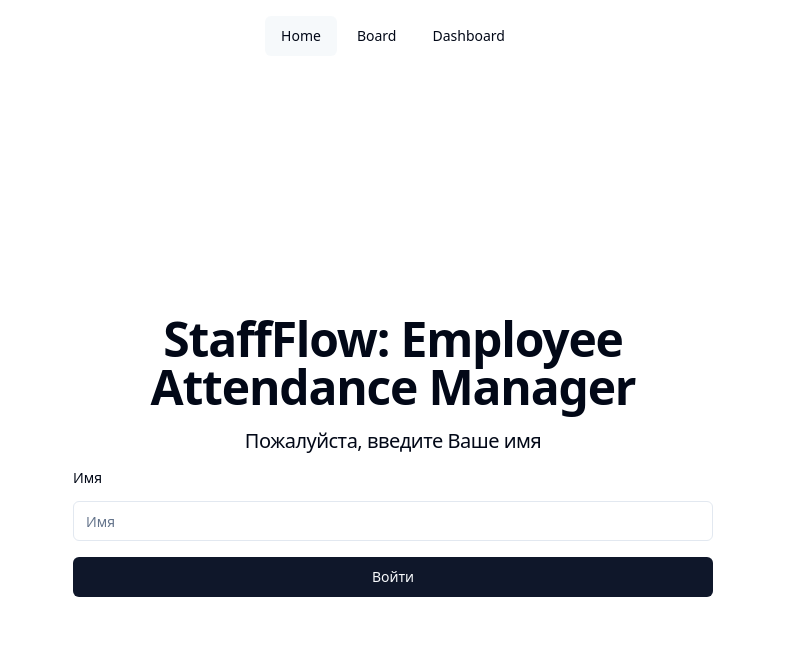
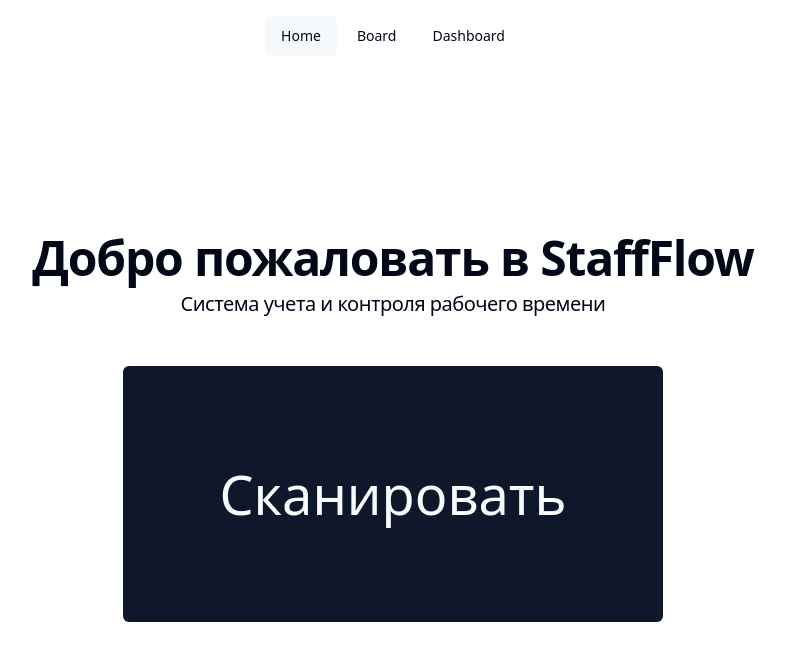
Before and after one commit to devoren/staff-flow, a React (Vite) app in the folder client/: page / in a window 1280 px wide. Shown: the top 660 px of the page, without its empty margins (247-1033 px from the left). Built offline with nearby package versions, Linux system fonts and the light colour scheme.

Commit message:
style: redesign board and home

```diff
--- a/client/src/pages/Board/Board.tsx
+++ b/client/src/pages/Board/Board.tsx
@@ -1,7 +1,6 @@
 import { useEffect, useRef, useState } from "react";
 import QRCode from "react-qr-code";
 import { nanoid } from "nanoid";
-import { Button } from "src/components/ui/button";
 
 type Qr = {
 	value: string;
@@ -11,8 +10,7 @@ type Qr = {
 const qrValue = nanoid(24);
 
 const Board = () => {
-	const user = localStorage.getItem("user");
-	const [scanned, setScanned] = useState(false);
+	const lsUser = localStorage.getItem("user");
 	const [qr, setQr] = useState<Qr>({
 		createdAt: new Date(),
 		value: qrValue,
@@ -20,7 +18,7 @@ const Board = () => {
 	const intervalId = useRef<NodeJS.Timeout | null>(null);
 
 	useEffect(() => {
-		if (user && !scanned) {
+		if (lsUser) {
 			intervalId.current = setInterval(() => {
 				setQr({
 					createdAt: new Date(),
@@ -32,19 +30,16 @@ const Board = () => {
 		}
 
 		return () => clearInterval(intervalId.current as NodeJS.Timeout);
-	}, [scanned, user]);
+	}, [lsUser]);
 
 	return (
-		<div className="flex flex-col items-center justify-center h-dvh gap-4">
+		<div className="flex flex-col items-center justify-center gap-4">
 			<div className="mb-4">
 				<h1 className="text-4xl font-extrabold tracking-tight lg:text-5xl text-center">
-					{`Привет, ${user}!`}
+					Пожалуйста, сканируйте QR код
 				</h1>
 			</div>
 			<QRCode value={qr.value} size={512} />
-			<Button style={{ fontSize: 36 }} size={"xlg"}>
-				Сканировать
-			</Button>
 		</div>
 	);
 };
--- a/client/src/pages/Home/Home.tsx
+++ b/client/src/pages/Home/Home.tsx
@@ -1,56 +1,48 @@
 import { useState } from "react";
-import { Navigate } from "react-router-dom";
 
+import LoginDialog from "src/components/login";
 import { Button } from "src/components/ui/button";
-import { Input } from "src/components/ui/input";
-import { Label } from "src/components/ui/label";
-import { useToast } from "src/components/ui/use-toast";
 
 const Home = () => {
-	const { toast } = useToast();
 	const lsUser = localStorage.getItem("user");
-	const [user, setUser] = useState<string | undefined>(lsUser ?? "");
+	const [scanned, setScanned] = useState(false);
+	const [open, setOpen] = useState(false);
 
-	if (lsUser) {
-		return <Navigate to={"/board"} replace />;
-	}
-
-	const onChange = (e: React.ChangeEvent<HTMLInputElement>) => {
-		setUser(e.target.value);
+	const onScan = () => {
+		console.log("open camera");
 	};
 
-	const onSubmit = () => {
-		if (!user?.length) {
-			return toast({
-				description: "Пожалуйста, введите Ваше имя.",
-				variant: "destructive",
-			});
+	const handleScan = () => {
+		if (!lsUser) {
+			setOpen(true);
+			return;
 		}
 
-		localStorage.setItem("user", user);
-		toast({
-			description: "Вы успешно вошли в систему.",
-		});
+		onScan();
 	};
 
 	return (
-		<div className="flex justify-center h-dvh">
-			<div className="flex flex-col justify-center gap-4 max-w-screen-sm">
-				<h1 className="text-4xl font-extrabold tracking-tight lg:text-5xl text-center">
-					StaffFlow: Employee Attendance Manager
-				</h1>
-				<p className="text-sm font-normal tracking-tight lg:text-xl text-center">
-					Пожалуйста, введите Ваше имя
-				</p>
-				<Label htmlFor="user">Имя</Label>
-				<Input
-					id="user"
-					placeholder="Имя"
-					value={user}
-					onChange={onChange}
-				/>
-				<Button onClick={onSubmit}>Войти</Button>
+		<div className="flex flex-col items-center justify-center gap-4">
+			<div className="mb-8">
+				{lsUser ? (
+					<h1 className="text-4xl font-extrabold tracking-tight lg:text-5xl text-center">
+						{`Привет, ${lsUser}!`}
+					</h1>
+				) : (
+					<div className="flex flex-col gap-2">
+						<h1 className="text-4xl font-extrabold tracking-tight lg:text-5xl text-center">
+							Добро пожаловать в StaffFlow
+						</h1>
+						<p className="text-xl font-normal tracking-tight lg:text-xl text-center">
+							Система учета и контроля рабочего времени
+						</p>
+					</div>
+				)}
 			</div>
+			<Button style={{ fontSize: 54 }} size={"xlg"} onClick={handleScan}>
+				Сканировать
+			</Button>
+			<LoginDialog open={open} setOpen={setOpen} onSubmit={onScan} />
 		</div>
 	);
 };
```
